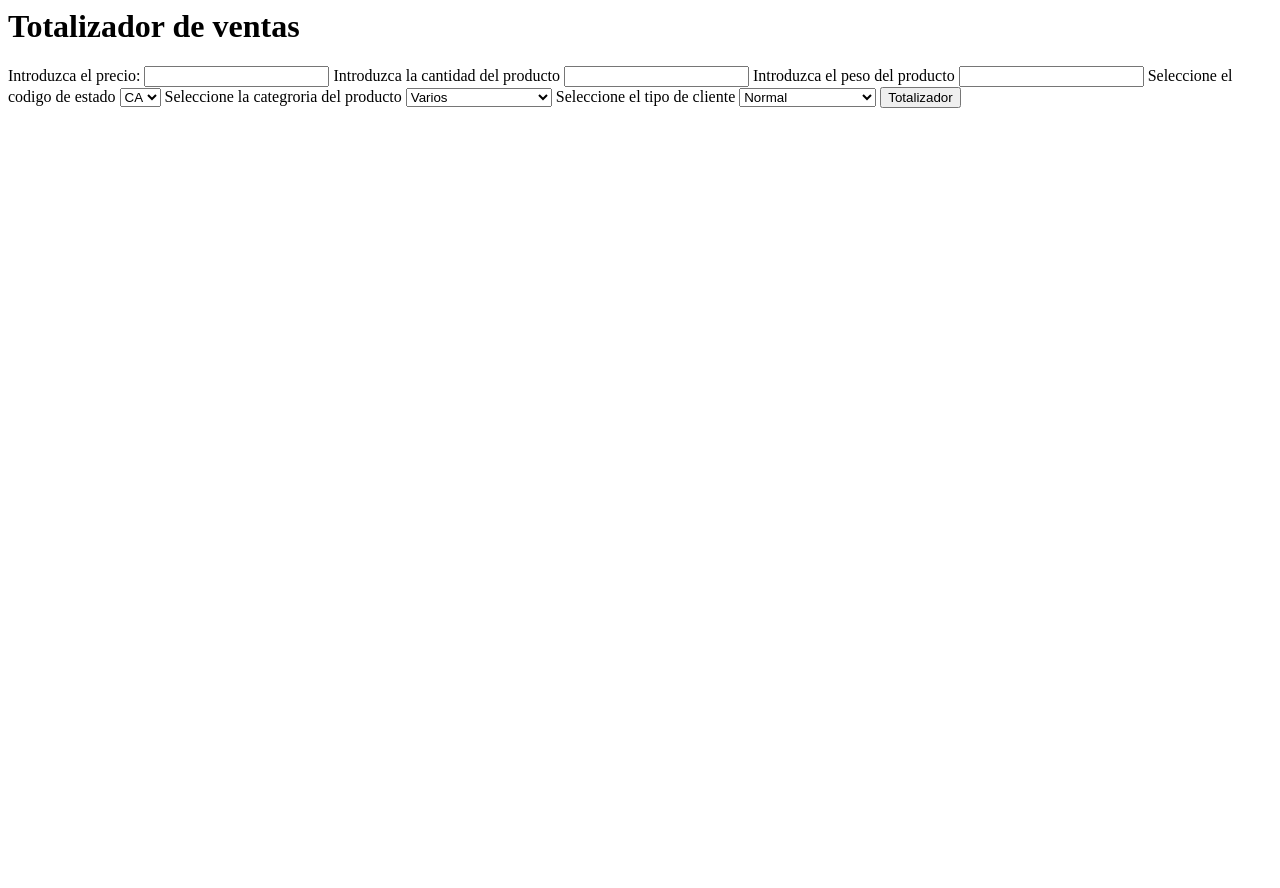
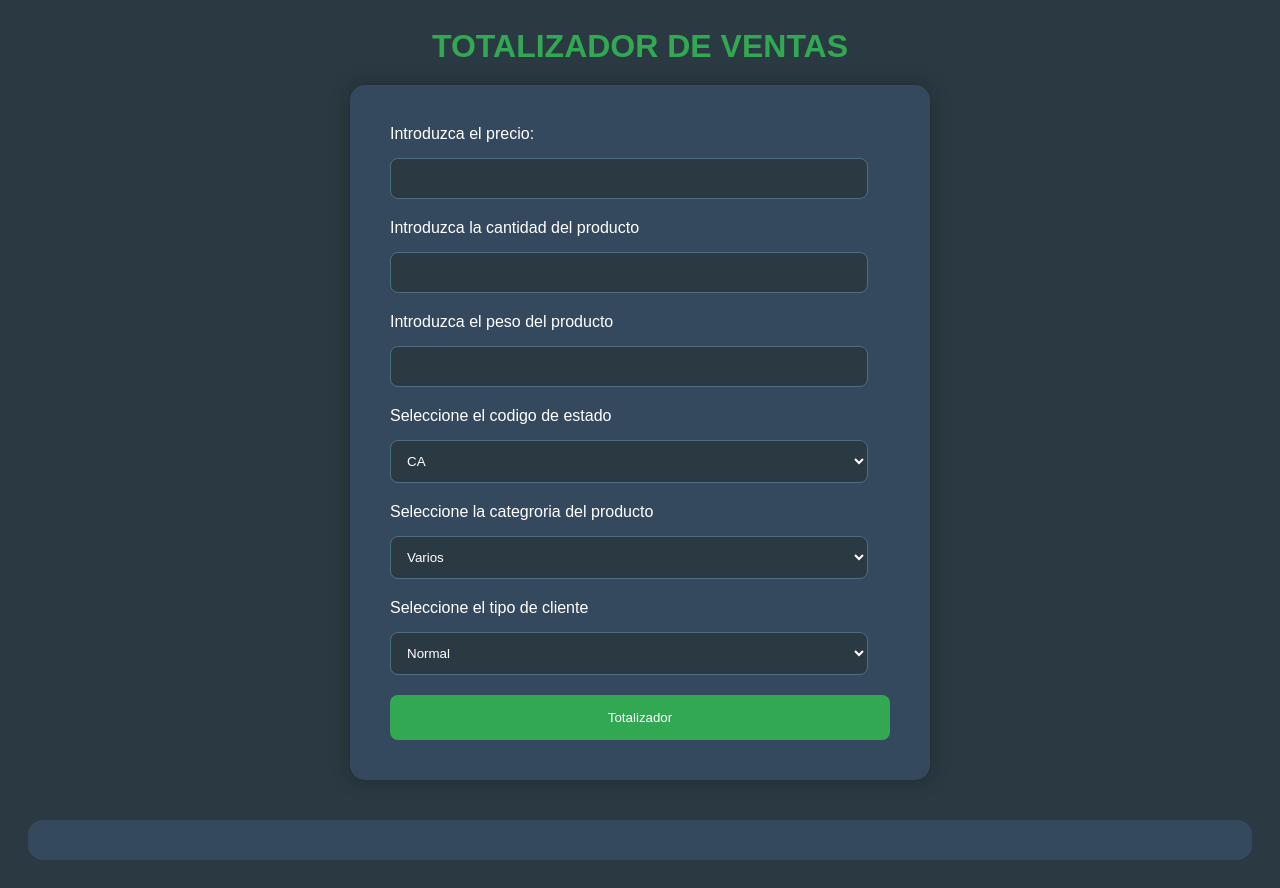
Before and after one commit to Jpriveram/totalizador, a website built with Parcel: page index.html in a window 1280 px wide. Before the commit the page ends 800 px from the top, so only its background shows below. Built offline with nearby package versions, Linux system fonts and the light colour scheme.

Commit message:
Se le agregaron un style sheet a la aplicacion  web

```diff
--- a/index.html
+++ b/index.html
@@ -1,4 +1,7 @@
 <html>
+  <head>
+    <link rel="stylesheet" href="src/style.css">
+  </head>
   <body>
     <h1>Totalizador de ventas</h1>
     <form id="total-form">
--- /dev/null
+++ b/src/style.css
@@ -0,0 +1,78 @@
+body {
+    font-family: Arial, sans-serif;
+    background-color: #2b3a42; /* Verde oscuro */
+    color: #ffffff; /* Blanco */
+    padding: 20px;
+  }
+
+  h1 {
+    text-align: center;
+    color: #32a852; /* Verde claro */
+    margin-bottom: 20px;
+    text-transform: uppercase;
+  }
+
+  form {
+    max-width: 500px;
+    margin: 0 auto;
+    background-color: #34495e; /* Verde grisáceo */
+    padding: 40px;
+    border-radius: 15px;
+    box-shadow: 0 0 20px rgba(0, 0, 0, 0.3);
+  }
+
+  label {
+    display: block;
+    margin-bottom: 15px;
+    color: #ffffff; /* Blanco */
+  }
+
+  input[type="number"],
+  select {
+    width: calc(100% - 22px);
+    padding: 12px;
+    margin-bottom: 20px;
+    border: 1px solid #4d6f7f; /* Verde medio */
+    border-radius: 8px;
+    box-sizing: border-box;
+    background-color: #2b3a42; /* Verde oscuro */
+    color: #ffffff; /* Blanco */
+  }
+
+  input[type="number"]:focus,
+  select:focus {
+    border-color: #32a852; /* Verde claro */
+  }
+
+  input[type="submit"] {
+    width: 100%;
+    padding: 15px;
+    background-color: #32a852; /* Verde claro */
+    border: none;
+    color: #ffffff; /* Blanco */
+    border-radius: 8px;
+    cursor: pointer;
+    transition: background-color 0.3s;
+  }
+
+  input[type="submit"]:hover {
+    background-color: #2c924a; /* Verde más oscuro al hacer hover */
+  }
+
+  #resultado-div {
+    margin-top: 40px;
+    padding: 20px;
+    background-color: #34495e; /* Verde grisáceo */
+    border-radius: 15px;
+  }
+
+  #resultado-div p {
+    font-size: 16px;
+    line-height: 1.6;
+    color: #ffffff; /* Blanco */
+  }
+
+  #resultado-div p:first-of-type {
+    font-size: 18px;
+    margin-bottom: 20px;
+  }
```
